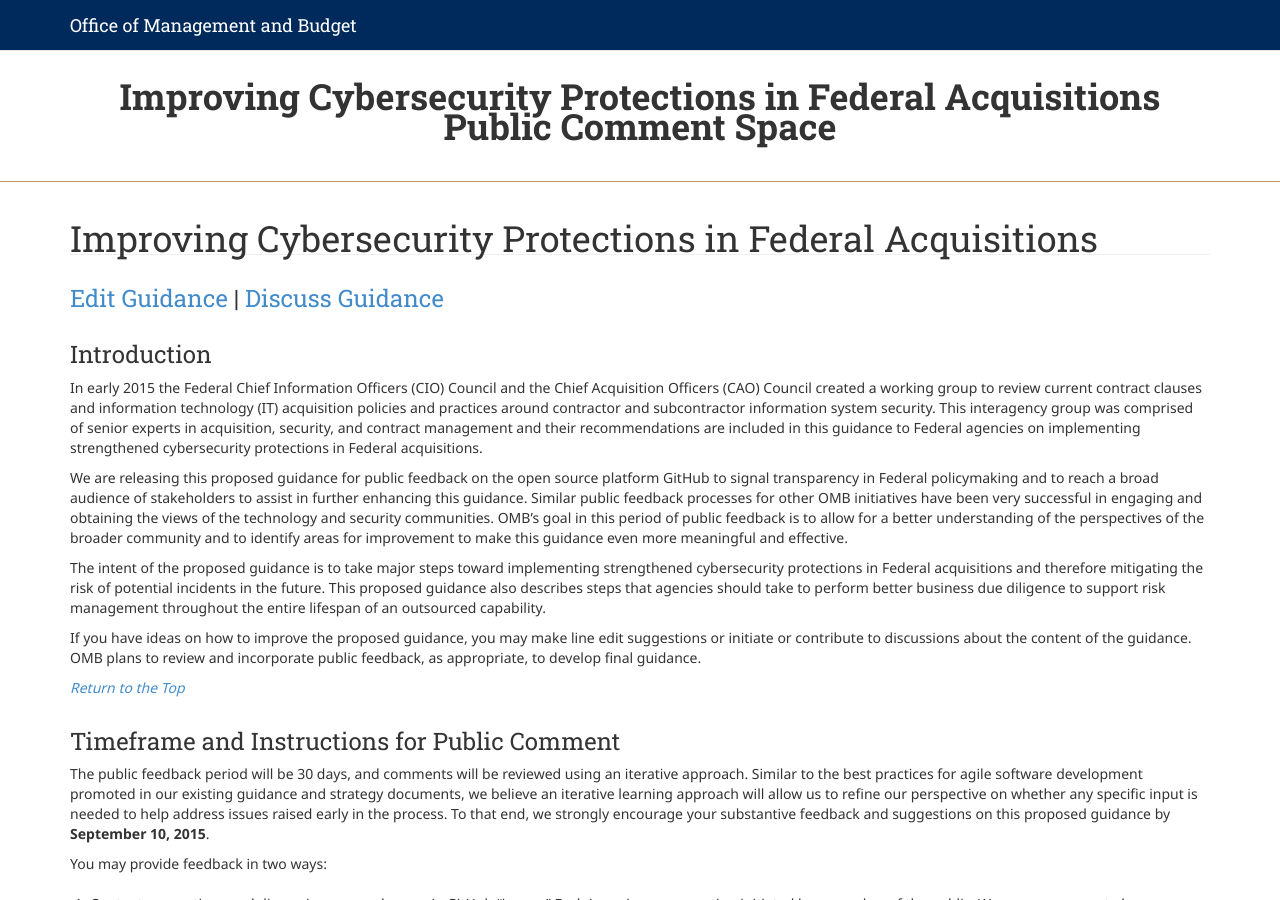
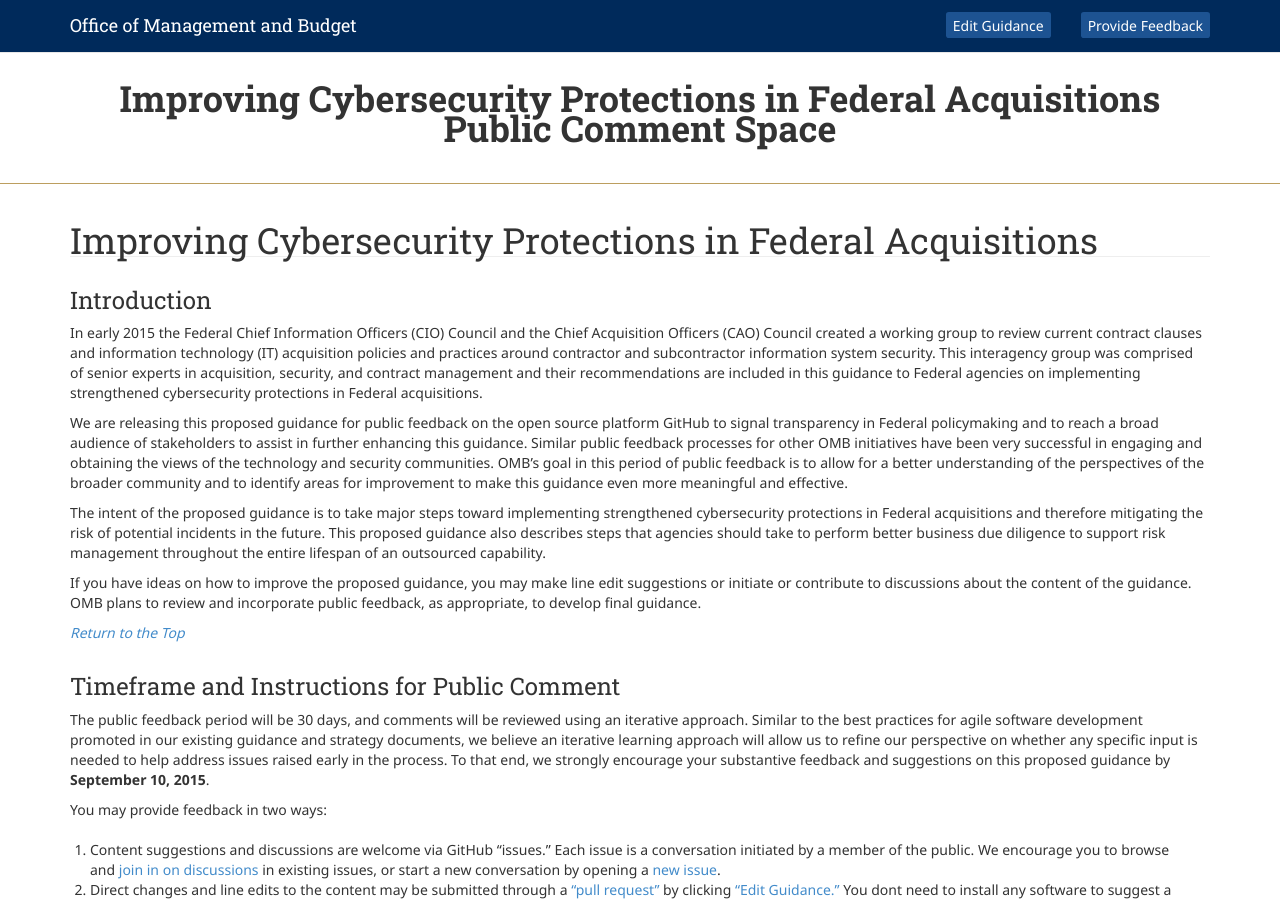
Before and after one commit to WhiteHouse/cyber-acquisitions, a Jekyll site: the page built from index.md, in a window 1280 px wide and 900 px high. Built offline with Jekyll 4.4.1, drawn with Linux system fonts in a browser that asks for light colours.

Commit message:
fixes edit links, removes placeholders from index

```diff
--- a/_includes/footer.html
+++ b/_includes/footer.html
@@ -1,16 +1,4 @@
   <hr>
-  <div class="container" id="footer">
-    <div class="row-fluid">
-      <div class="span12">
-        <div class="pull-left">
-            <!-- <div class="btn btn-primary" href="{{ edit_url }}">Edit this Page</a>
-        </div>
-<div class="pull-right">
-          <iframe src={{ site.url }}/assets/ghbtns/github-btn.html?user={{ site.org_name }}&repo={{ site.repo_name }}&type=fork&count=true" allowtransparency="true" frameborder="0" scrolling="0" width="95" height="20"></iframe>
-        </div>
-      </div>
-    </div>
-  </div><!-- /container -->
 
 
   <script src="{{ site.url }}/assets/js/vendor/jquery-1.11.1.min.js"></script>
--- a/_includes/header.html
+++ b/_includes/header.html
@@ -56,7 +54,8 @@
       </div>
       <div class="navbar-collapse collapse">
         <ul class="nav navbar-nav navbar-right">
-          <!-- <li><a class="edit-button" href="https://github.com/WhiteHouse/cyber-acquisitions/blob/gh-pages/index.md"><span>Edit Guidance</span></a></li>
+          <li><a class="edit-button" href="https://github.com/{{ site.org_name }}/{{ site.repo_name }}/edit/{{ site.branch }}/{{ page.path }}"><span>Edit Guidance</span></a></li>
+
 	  <li><a class="edit-button" href="https://github.com/WhiteHouse/cyber-acquisitions/issues"><span>Provide Feedback</span></a></li>
           <!-- li class="dropdown">
            <a href="#" class="dropdown-toggle" data-toggle="dropdown">Sections<span class="caret"></span></a>
--- a/index.md
+++ b/index.md
@@ -7,8 +7,6 @@ title: Cyber Contracting Guidance
 ---
 
 ## Improving Cybersecurity Protections in Federal Acquisitions
-
-### [Edit Guidance](https://github.com/WhiteHouse/cyber-acquisitions/edit/gh-pages/index.md "Link to the Pull Requests Section of GitHub") | [Discuss Guidance](https://github.com/WhiteHouse/cyber-acquisitions/issues "Link to the Issues Section of GitHub")
 
 ### Introduction
 In early 2015 the Federal Chief Information Officers (CIO) Council and the Chief Acquisition Officers (CAO) Council created a working group to review current contract clauses and information technology (IT) acquisition policies and practices around contractor and subcontractor information system security. This interagency group was comprised of senior experts in acquisition, security, and contract management and their recommendations are included in this guidance to Federal agencies on implementing strengthened cybersecurity protections in Federal acquisitions.
```
Also changed, not shown: other parts of _includes/header.html (+0 -2 lines).
